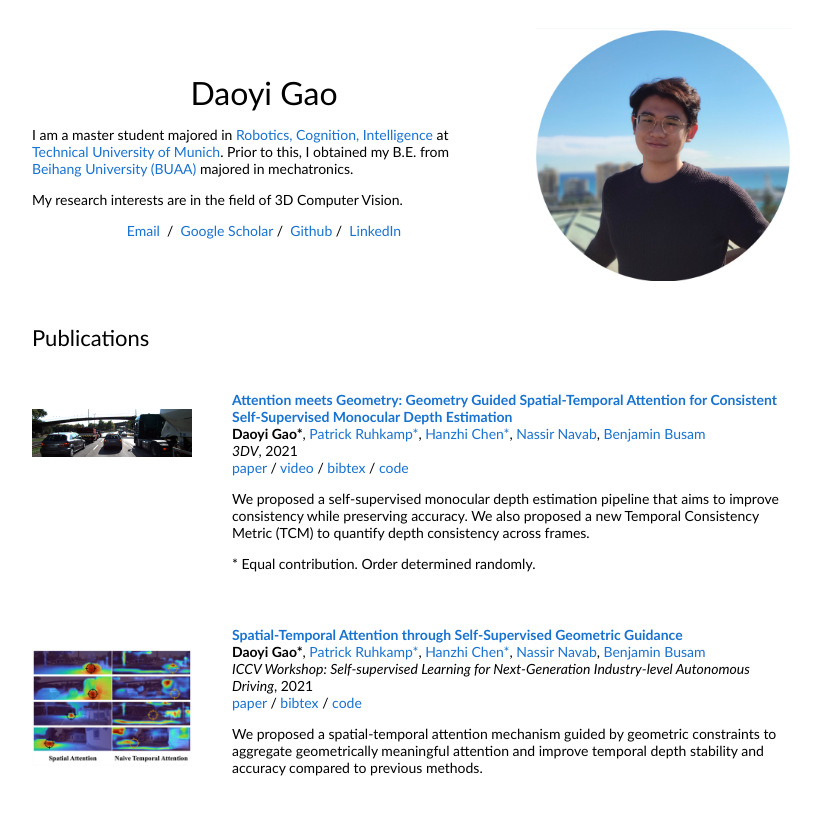
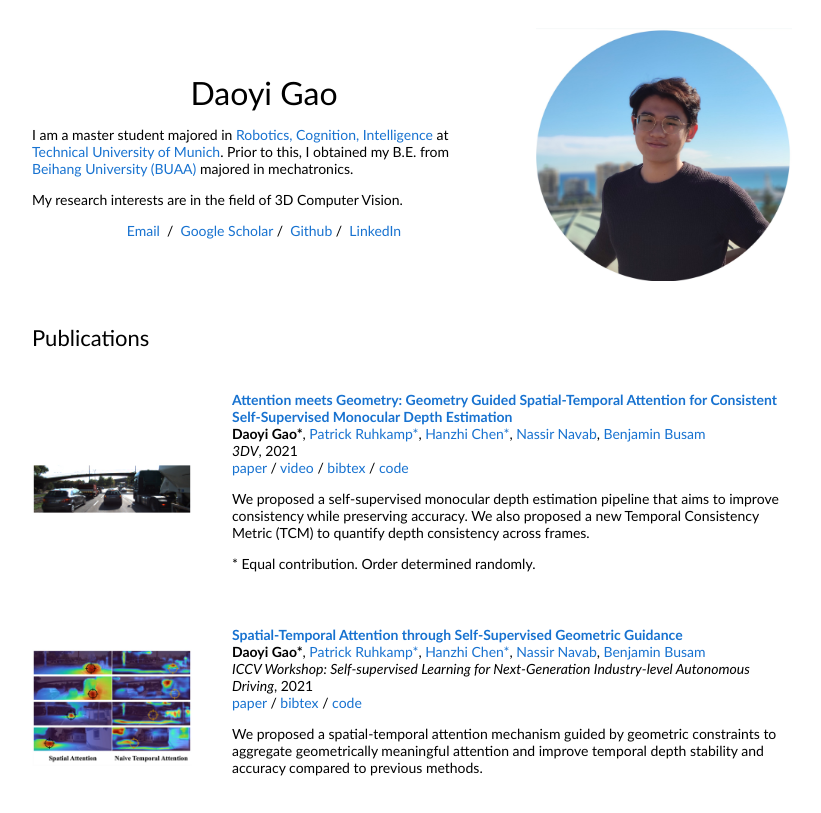
Before and after one commit to DaoyiG/DaoyiG.github.io, a plain HTML site: page index.html in a window 1280 px wide. Shown: the top 813 px of the page, without its empty margins (228-1049 px from the left). Drawn offline with Linux system fonts and the light colour scheme.

Commit message:
modify kitti image

```diff
--- a/index.html
+++ b/index.html
@@ -70,7 +70,7 @@
                         <source src="images/TCD_09260052.mp4" type="video/mp4">
                         Your browser does not support the video tag.
                       </video></div>
-                    <img src='images/tcd_09260052_resized.png' width="160">
+                    <img src='images/kitti052_before.jpg' width="160">
                   </div>
                   <script type="text/javascript">
                     function tcd_start() {
```
Also changed, not shown: images/kitti052_before.jpg (added).
